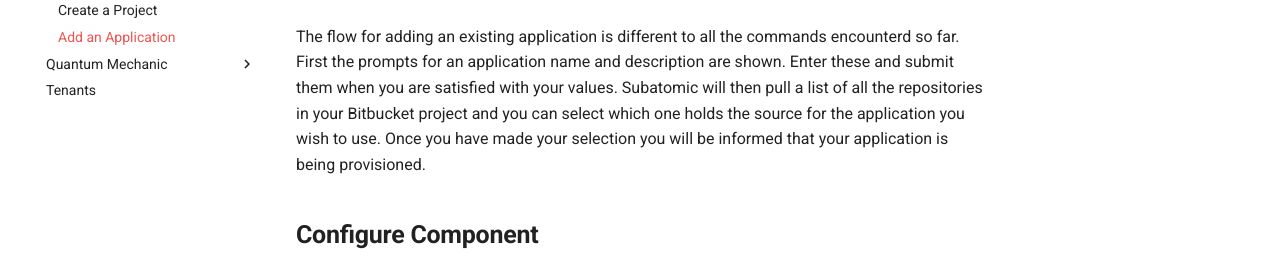
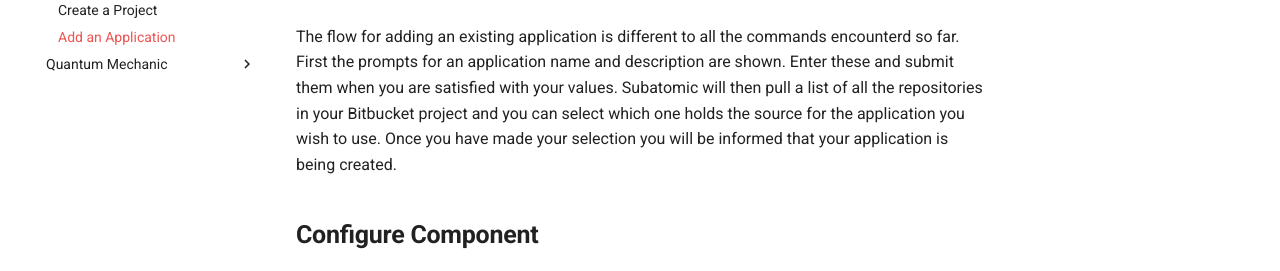
Before and after one commit to absa-subatomic-legacy/subatomic-documentation, an MkDocs documentation site: the page built from docs/user-guide/add-an-application.md, in a window 1280 px wide and 900 px high, scrolled down 953 px. Shown: the part 233-504 px from the top of the window. Built offline with MkDocs 1.6.1 and Material for MkDocs 9.7.7, drawn with Linux system fonts in a browser that asks for light colours; comment, search, counter and statistics services are not loaded; old or Windows-style settings are respelled for this version of MkDocs.

```diff
--- a/docs/user-guide/add-an-application.md
+++ b/docs/user-guide/add-an-application.md
@@ -9,7 +9,7 @@
 
 ![Add Application](/images/user-guide/add-an-application/add-application.png)
 
-The flow for adding an existing application is different to all the commands encounterd so far. First the prompts for an application name and description are shown. Enter these and submit them when you are satisfied with your values. Subatomic will then pull a list of all the repositories in your Bitbucket project and you can select which one holds the source for the application you wish to use. Once you have made your selection you will be informed that your application is being provisioned.
+The flow for adding an existing application is different to all the commands encounterd so far. First the prompts for an application name and description are shown. Enter these and submit them when you are satisfied with your values. Subatomic will then pull a list of all the repositories in your Bitbucket project and you can select which one holds the source for the application you wish to use. Once you have made your selection you will be informed that your application is being created.
 
 ## **Configure Component**
 You will be presented with button to configure your component. Upon selection you will have the option to choose which package definition to use for your project. E.g. for a springboot-1 project you would choose `maven-springboot-1-deployable`. Theses contain predefined definitions, if you would like to specify which components to use rather use the [sub configure custom package](../quantum-mechanic/command-reference.md#configure-custom-package) instead.
--- a/mkdocs.yml
+++ b/mkdocs.yml
@@ -34,4 +34,3 @@
     - 'Add an Application': 'user-guide/add-an-application.md'
 - Quantum Mechanic:
     - 'Command Reference': 'quantum-mechanic/command-reference.md'
-- Tenants: tenants.md
```
Also changed, not shown: docs/index.md (+0 -1 lines), docs/quantum-mechanic/command-reference.md (+1 -1 lines), docs/tenants.md (deleted, +0 -2 lines), docs/user-guide/create-a-project.md (+2 -0 lines).
